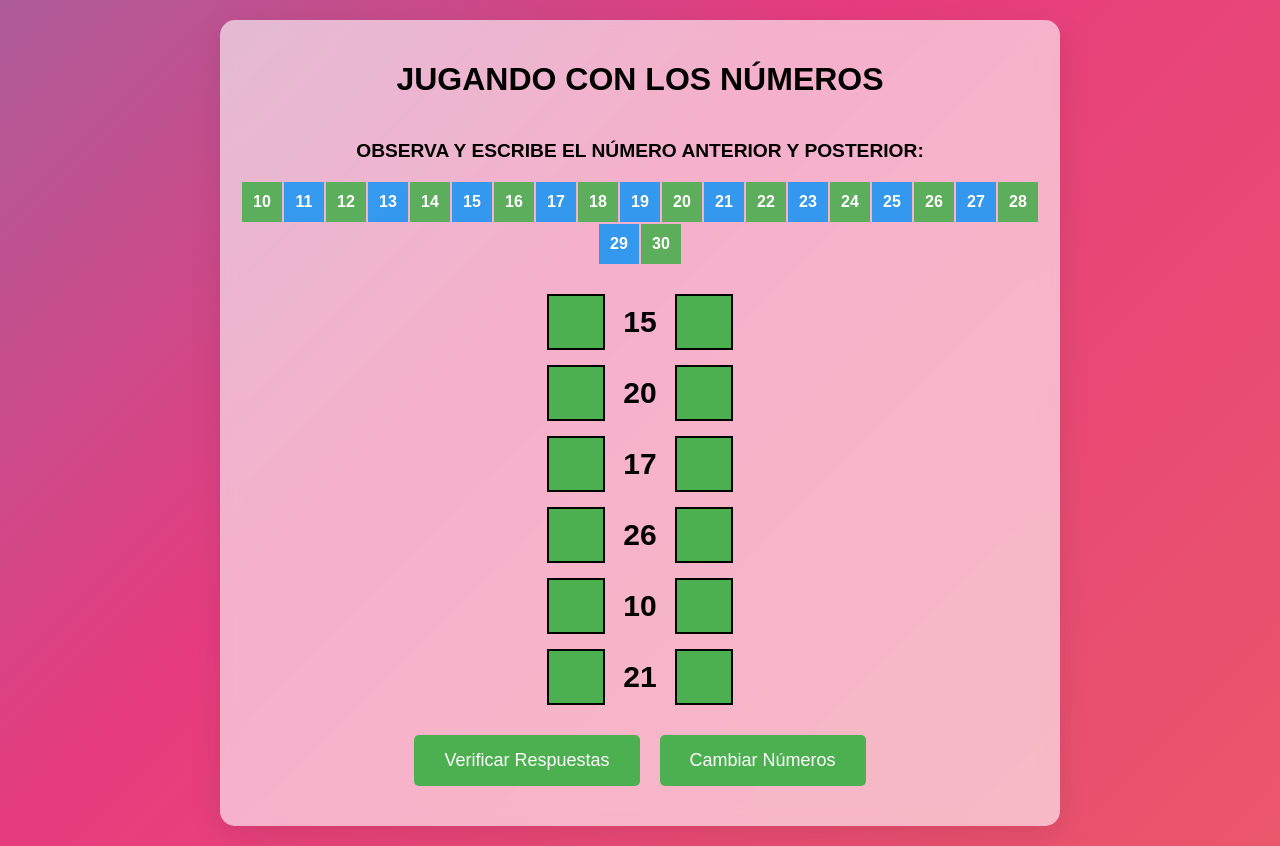
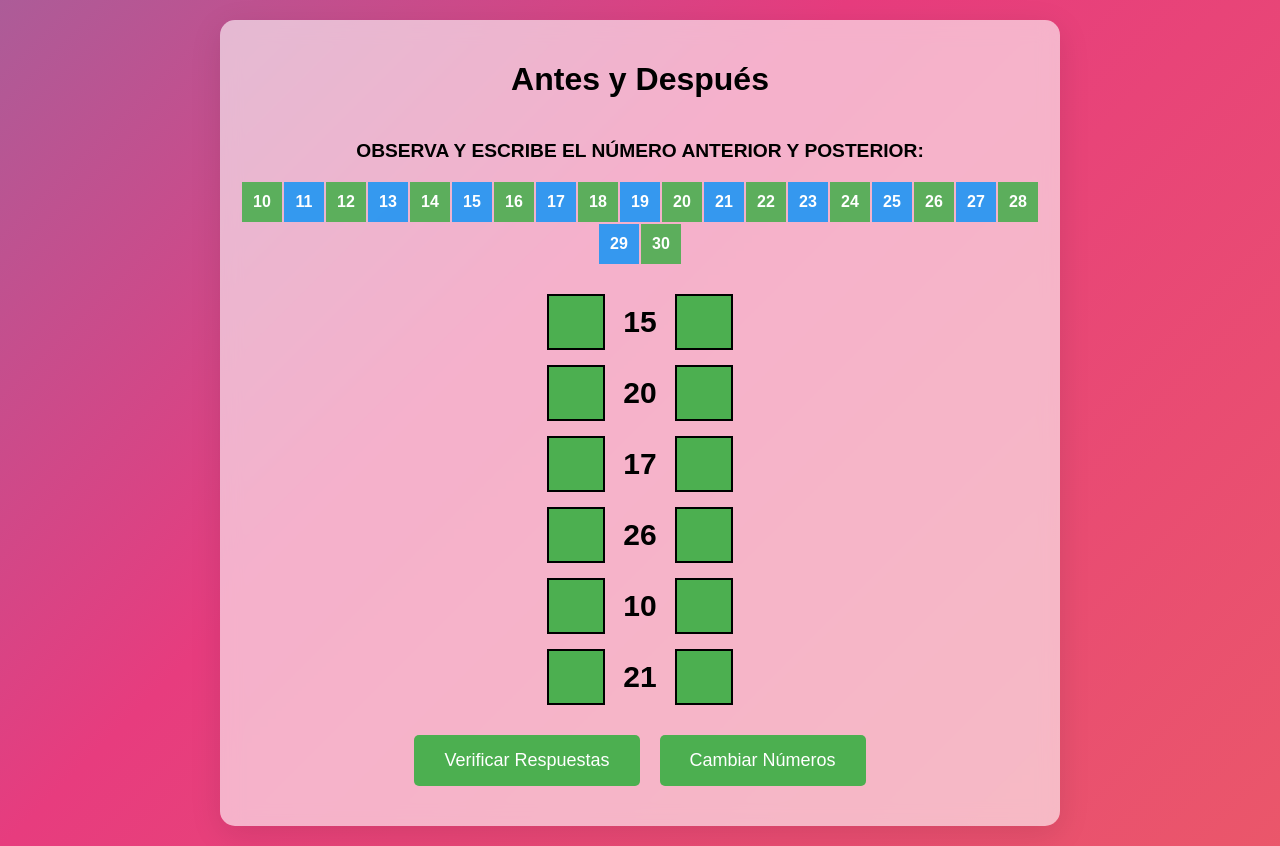
Before and after one commit to alex9508/antesDespues, a plain HTML site: page index.html in a window 1280 px wide. Drawn offline with Linux system fonts and the light colour scheme.

Commit message:
Update index.html

```diff
--- a/index.html
+++ b/index.html
@@ -10,7 +10,7 @@
     <div class="container">
       <header>
         <div class="title-container">
-          <h1>JUGANDO CON LOS NÚMEROS</h1>
+          <h1>Antes y Después</h1>
         </div>
       </header>
 
```
